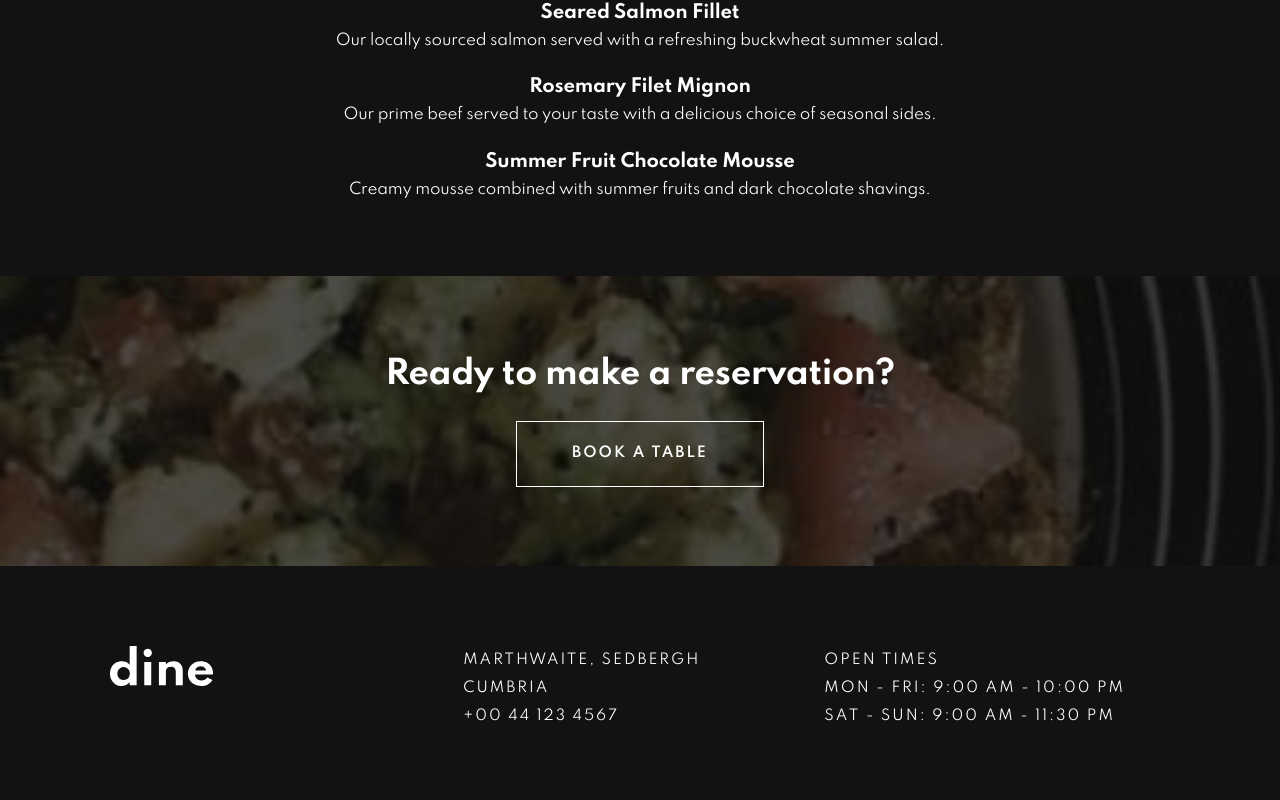
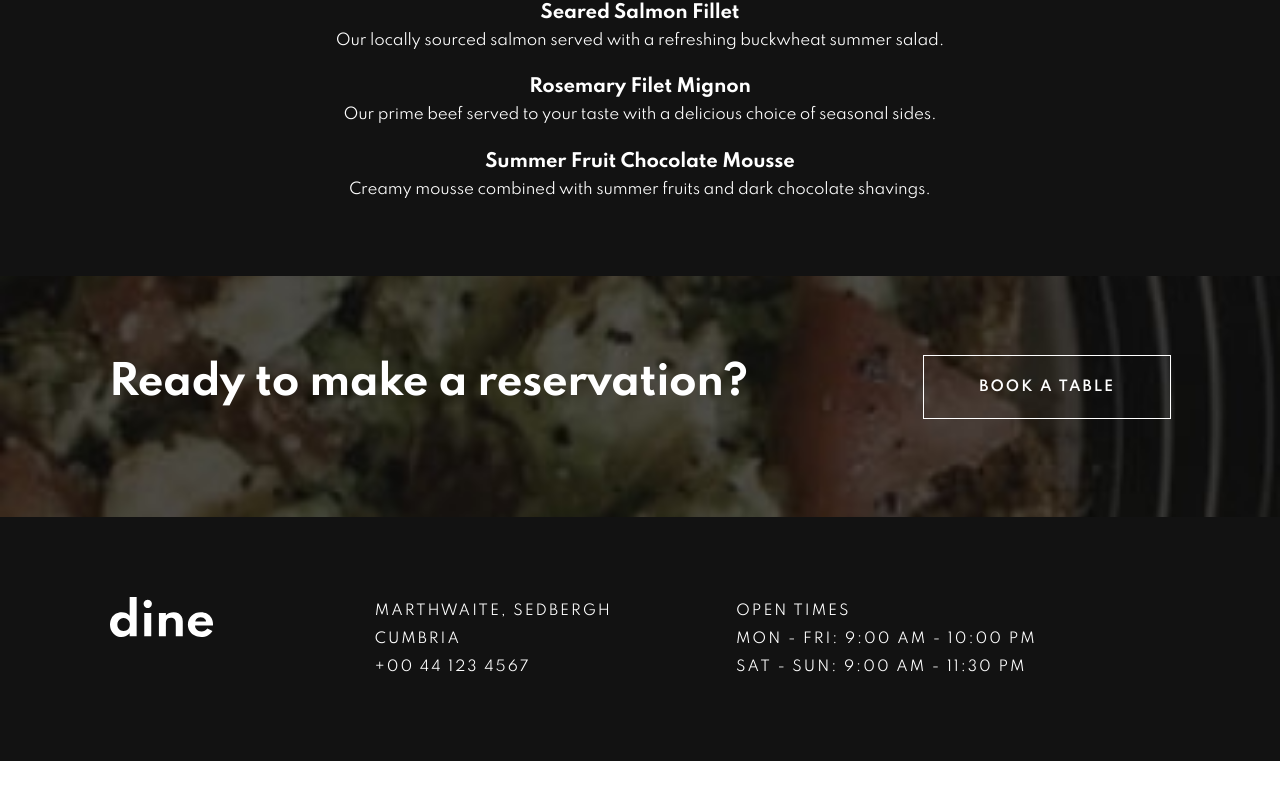
Before and after one commit to emestabillo/dine-restaurant-site, a React (Create React App) app: page / in a window 1280 px wide. Shown: the part 2900-3700 px from the top of the page. After the commit the page ends 3661 px from the top, so only its background shows below. Built offline with nearby package versions, Linux system fonts and the light colour scheme.

Commit message:
Cta styles for larger screens

```diff
--- a/src/components/CTA.js
+++ b/src/components/CTA.js
@@ -4,8 +4,12 @@ import { Link } from "react-router-dom"
 export default function CTA() {
   return (
     <section className="cta">
-      <h2 className="cta__heading">Ready to make a reservation?</h2>
-      <Link to='/booking' className="btn btn--dark">Book a table</Link>
+      <div className="container">
+        <div className="cta__text">
+          <h2 className="cta__heading">Ready to make a reservation?</h2>
+          <Link to='/booking' className="btn btn--dark">Book a table</Link>
+        </div>
+      </div>
     </section>
   )
 }
--- a/src/styles/components/_cta.scss
+++ b/src/styles/components/_cta.scss
@@ -5,13 +5,28 @@
   padding: 5.3rem 0;
   text-align: center;
 
+  &__text {
+    @include xl {
+      display: flex;
+      justify-content: space-between;
+    }
+  }
+
   &__heading {
     padding-bottom: 1.73rem;
+
+    @include med {
+      font-size: var(--fs-head2);
+      line-height: 140%;
+      letter-spacing: -0.5px;
+    }
   }
 
   a {
     display: inline-block;
-    // margin: 0 auto;
-    // width: 16.3rem;
+
+    @include xl {
+      height: 4.27rem;
+    }
   }
 }
--- a/src/styles/components/_footer.scss
+++ b/src/styles/components/_footer.scss
@@ -32,7 +32,7 @@
   &__text {
     @include med {
       display: grid;
-      grid-template-columns: 1fr 2fr;
+      grid-template-columns: 1fr 3fr;
       text-align: left;
     }
   }
```
